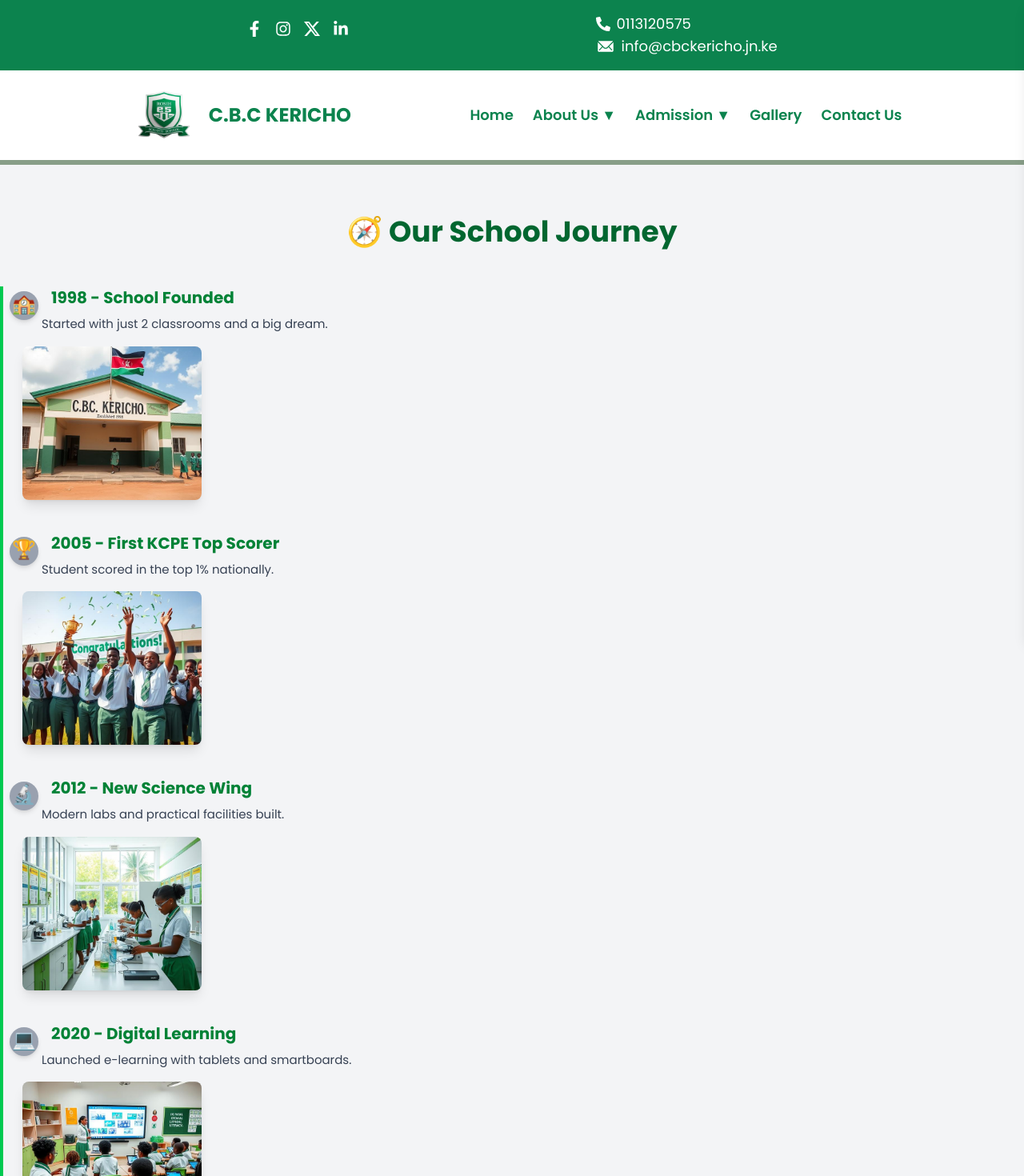
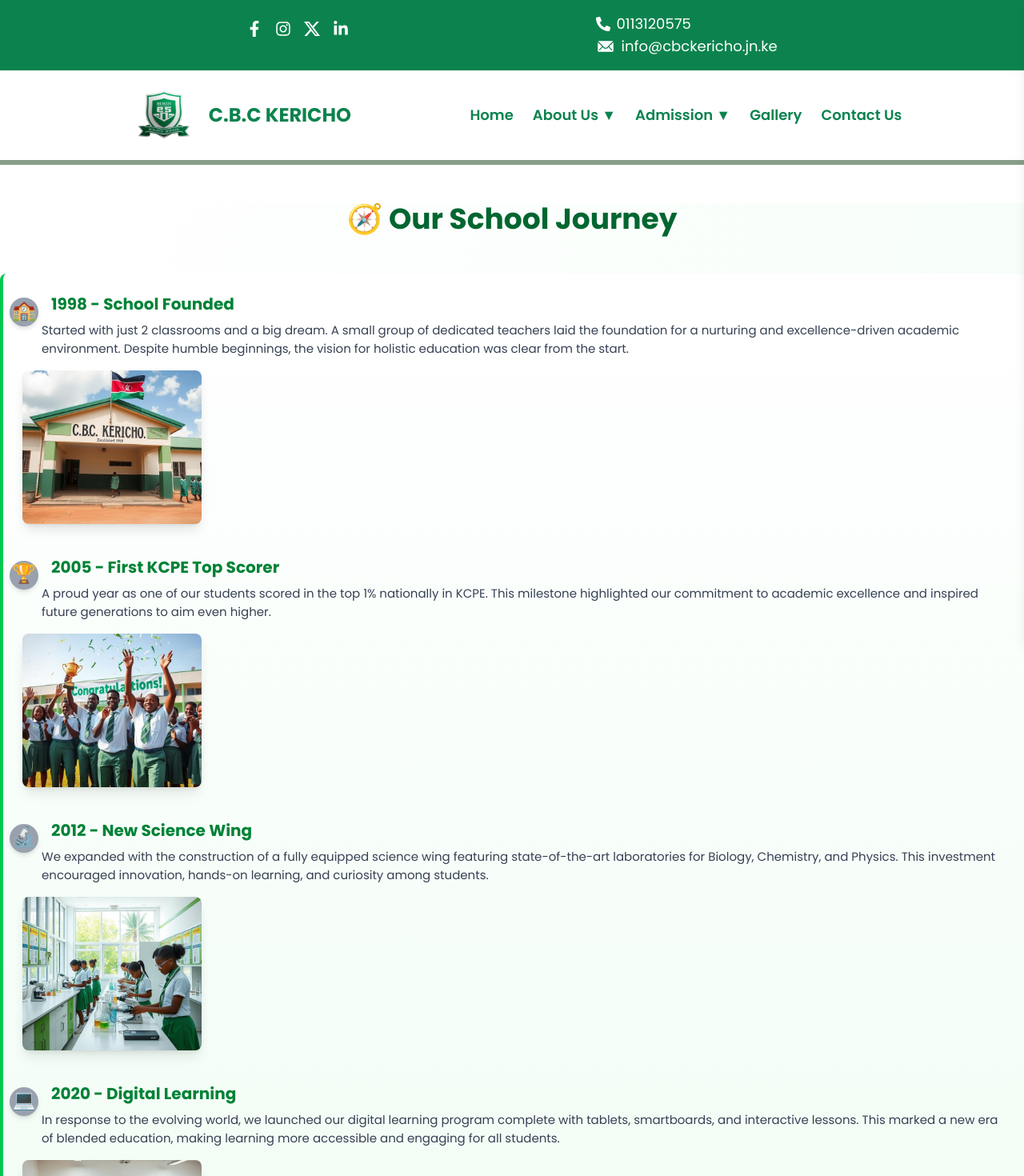
Before and after one commit to cassandra18/Work, a React (Vite) app in the folder frontend/: page /about/history in a window 1280 px wide. Shown: the top 1470 px of the page at 80% size. Built offline with nearby package versions, Linux system fonts and the light colour scheme.

Commit message:
added video to our history section

```diff
--- a/frontend/src/components/ourHistory.tsx
+++ b/frontend/src/components/ourHistory.tsx
@@ -1,42 +1,42 @@
-import React from 'react';
-import { motion } from 'framer-motion';
+import React from "react";
+import { motion } from "framer-motion";
 import Tilt from "react-parallax-tilt";
 import CountUp from "react-countup";
-import { Swiper, SwiperSlide } from 'swiper/react';
-import { Autoplay, Pagination } from 'swiper/modules';
-import 'swiper/css';
-import 'swiper/css/pagination';
-
+import { Swiper, SwiperSlide } from "swiper/react";
+import { Autoplay, Pagination } from "swiper/modules";
+import "swiper/css";
+import "swiper/css/pagination";
 
 const milestones = [
   {
     year: "1998",
     title: "School Founded",
     emoji: "🏫",
-    description: "Started with just 2 classrooms and a big dream.",
-    image: '/images/est.jpeg'
+    description: "Started with just 2 classrooms and a big dream. A small group of dedicated teachers laid the foundation for a nurturing and excellence-driven academic environment. Despite humble beginnings, the vision for holistic education was clear from the start.",
+    image: "/images/est.jpeg",
   },
   {
     year: "2005",
     title: "First KCPE Top Scorer",
     emoji: "🏆",
-    description: "Student scored in the top 1% nationally.",
-    image: '/images/celebration.jpeg'
+    description: "A proud year as one of our students scored in the top 1% nationally in KCPE. This milestone highlighted our commitment to academic excellence and inspired future generations to aim even higher.",
+    image: "/images/celebration.jpeg",
   },
   {
     year: "2012",
     title: "New Science Wing",
     emoji: "🔬",
-    description: "Modern labs and practical facilities built.",
-    image: '/images/lab.jpeg'
+    description: "We expanded with the construction of a fully equipped science wing featuring state-of-the-art laboratories for Biology, Chemistry, and Physics. This investment encouraged innovation, hands-on learning, and curiosity among students.",
+    image: "/images/lab.jpeg",
   },
   {
     year: "2020",
     title: "Digital Learning",
     emoji: "💻",
-    description: "Launched e-learning with tablets and smartboards.",
-    image: '/images/digital.jpeg'
+    description: "In response to the evolving world, we launched our digital learning program complete with tablets, smartboards, and interactive lessons. This marked a new era of blended education, making learning more accessible and engaging for all students.",
+    image: "/images/digital.jpeg"
   },
+
 ];
 
 const facts = [
@@ -50,12 +50,14 @@ const facts = [
 // Testimonial data
 const testimonials = [
   {
-      quote: "The teachers here really care. I wouldn’t be where I am today without their support.",
+    quote:
+      "The teachers here really care. I wouldn’t be where I am today without their support.",
     name: "Joyce M., Class of 2010",
     emoji: "💬",
   },
   {
-      quote: "Our science fair project made it to nationals! This school sparks curiosity.",
+    quote:
+      "Our science fair project made it to nationals! This school sparks curiosity.",
     name: "Brian O., Class of 2018",
     emoji: "🔬",
   },
@@ -65,24 +67,24 @@ const testimonials = [
     emoji: "🤝",
   },
   {
-      quote: "Learning here was fun. I still remember the drama club performances!",
+    quote:
+      "Learning here was fun. I still remember the drama club performances!",
     name: "Kevin N., Class of 2012",
     emoji: "🎭",
   },
 ];
 
-
 const OurHistory: React.FC = () => {
   const [selectedImage, setSelectedImage] = React.useState<string | null>(null);
 
   return (
-    <div className="bg-gray-100 py-16 poppins-regular">
-      <h2 className="text-2xl md:text-4xl font-bold text-center mb-12 text-green-800 ">
+    <div className="bg-gradient-to-br from-white to-green-50  poppins-regular">
+      <h2 className="text-2xl md:text-4xl font-bold text-center my-7 md:my-12 text-green-800 ">
         🧭 Our School Journey
       </h2>
 
       {/*Animated timeline  */}
-      <div className="max-w-4xl mx-auto relative border-l-4 border-green-500 pl-6 ml-3 md:ml-0">
+      <div className="max-w-7xl mx-auto relative border-l-4 border-green-500 pl-6 bg-gradient-to-b from-white to-green-50 rounded-lg shadow-lg p-6">
         {milestones.map((milestone, index) => (
           <motion.div
             key={index}
@@ -92,9 +94,15 @@ const OurHistory: React.FC = () => {
             viewport={{ once: true }}
             transition={{ duration: 0.6, delay: index * 0.2 }}
           >
-            <div className="absolute -left-4 top-1.5 w-9 h-9 text-center text-2xl bg-gray-400 rounded-full shadow-md">{milestone.emoji}</div>
-            <h3 className="md:text-xl text-lg font-bold text-green-700 pl-9">{milestone.year} - {milestone.title}</h3>
-            <p className="text-gray-700 mt-2 pl-6 text-[15px]">{milestone.description}</p>
+            <div className="absolute -left-4 top-1.5 w-9 h-9 text-center text-2xl bg-gray-400 rounded-full shadow-md">
+              {milestone.emoji}
+            </div>
+            <h3 className="md:text-xl text-lg font-bold text-green-700 pl-9">
+              {milestone.year} - {milestone.title}
+            </h3>
+            <p className="text-gray-700 mt-2 pl-6 text-[15px]">
+              {milestone.description}
+            </p>
 
             {/*Modal preview of the image  */}
             {selectedImage && (
@@ -126,11 +134,9 @@ const OurHistory: React.FC = () => {
                 className="w-full h-full object-cover"
               />
             </motion.div>
-
           </motion.div>
         ))}
       </div>
-
 
       {/* Fun facts section */}
       <div className="bg-gradient-to-br from-green-100 to-white mt-20 py-8 md:py-16 px-4 md:px-6 poppins-regular">
@@ -140,7 +146,13 @@ const OurHistory: React.FC = () => {
 
         <div className="grid grid-cols-1 sm:grid-cols-2 md:grid-cols-3 gap-8 max-w-6xl mx-auto">
           {facts.map((fact, index) => (
-      <Tilt key={index} tiltMaxAngleX={10} tiltMaxAngleY={10} glareEnable={true} glareColor="#e0f7fa">
+            <Tilt
+              key={index}
+              tiltMaxAngleX={10}
+              tiltMaxAngleY={10}
+              glareEnable={true}
+              glareColor="#e0f7fa"
+            >
               <motion.div
                 whileInView={{ opacity: 1, y: 0 }}
                 initial={{ opacity: 0, y: 20 }}
@@ -149,7 +161,13 @@ const OurHistory: React.FC = () => {
               >
                 <div className="text-5xl mb-4">{fact.emoji}</div>
                 <h4 className="text-3xl font-bold text-green-800 mb-1">
-            <CountUp start={0} end={fact.count} duration={2} separator="," />+
+                  <CountUp
+                    start={0}
+                    end={fact.count}
+                    duration={5}
+                    separator=","
+                  />
+                  +
                 </h4>
                 <p className="text-gray-600 text-lg">{fact.label}</p>
               </motion.div>
@@ -173,7 +191,6 @@ const OurHistory: React.FC = () => {
           pagination={{ clickable: true }}
           className="max-w-2xl mx-auto"
         >
-
           {testimonials.map((testimonial, index) => (
             <SwiperSlide key={index}>
               <motion.div
@@ -184,14 +201,39 @@ const OurHistory: React.FC = () => {
                 className="bg-green-50 border-l-4 border-green-400 p-6 rounded-lg shadow-md hover:shadow-lg transition-shadow duration-300"
               >
                 <div className="text-3xl mb-4">{testimonial.emoji}</div>
-        <p className="italic text-gray-700 mb-4">"{testimonial.quote}"</p>
-        <p className="text-green-800 font-semibold text-right">— {testimonial.name}</p>
+                <p className="italic text-gray-700 mb-4">
+                  "{testimonial.quote}"
+                </p>
+                <p className="text-green-800 font-semibold text-right">
+                  — {testimonial.name}
+                </p>
               </motion.div>
             </SwiperSlide>
           ))}
         </Swiper>
       </div>
 
+      {/* School tuor video */}
+      <div className="p-7 md:py-16 poppins-regular"
+      style={{
+        background: "linear-gradient(to bottom, white 0%, #9dffd3 40%, #016624 100%)",
+      }}>
+        <h3 className="text-2xl md:text-4xl font-bold text-center text-green-900 mb-8 drop-shadow-md">
+          🎥 Tour Our School
+        </h3>
+
+        <div className="mx-auto max-w-[600px] rounded-xl overflow-hidden shadow-xl hover:shadow-2xl transition-shadow duration-300">
+          <video
+            className="w-full h-auto rounded-lg"
+            controls
+            autoPlay={false}
+            poster="/images/video-thumbnail.png"
+          >
+            <source src="/videos/cbc-kericho.mp4" type="video/mp4" />
+            Your browser does not support the video tag.
+          </video>
+        </div>
+      </div>
     </div>
   );
 };
```
Also changed, not shown: frontend/public/images/video-thumbnail.png (added), 1 other file (tests, documents, lock files or other folders). Lines whose indentation alone changed are shown as unchanged.
